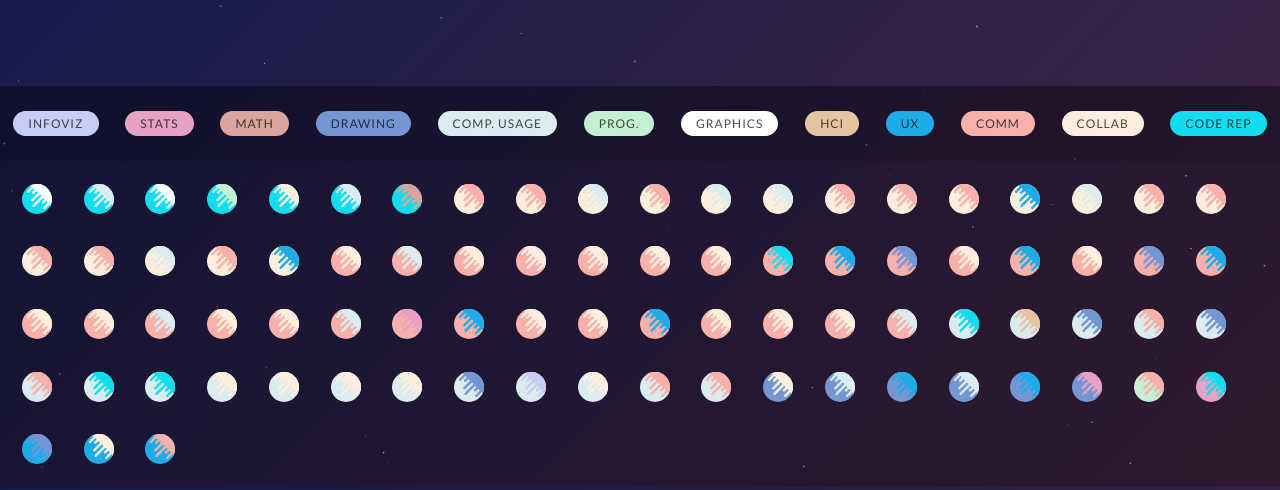
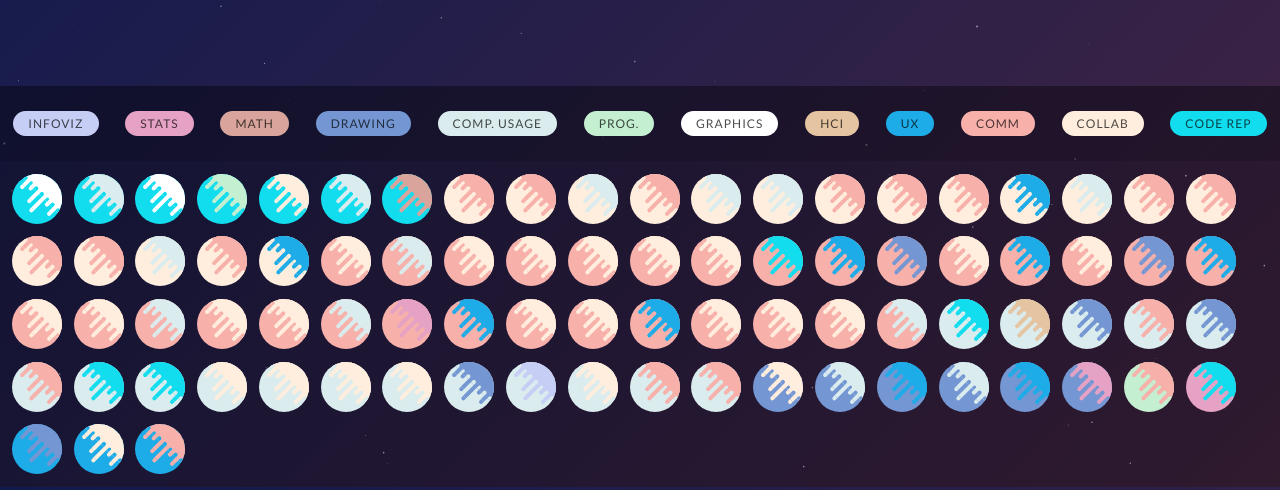
Before and after one commit to linneaholm/linneaholm.github.io, a plain HTML site: page index.html in a window 1280 px wide. Shown: the part 313-803 px from the top of the page. Drawn offline with Linux system fonts and the light colour scheme; files whose address does not match are found by name.

Commit message:
skoja ba

```diff
--- a/css/style.css
+++ b/css/style.css
@@ -48,7 +48,6 @@ font-family: Lato;
 }
 
 .person {
-  transform: scale(0.6);
   width:50px;
   height:50px;
   margin:1% 0 0 0.93%;
```
